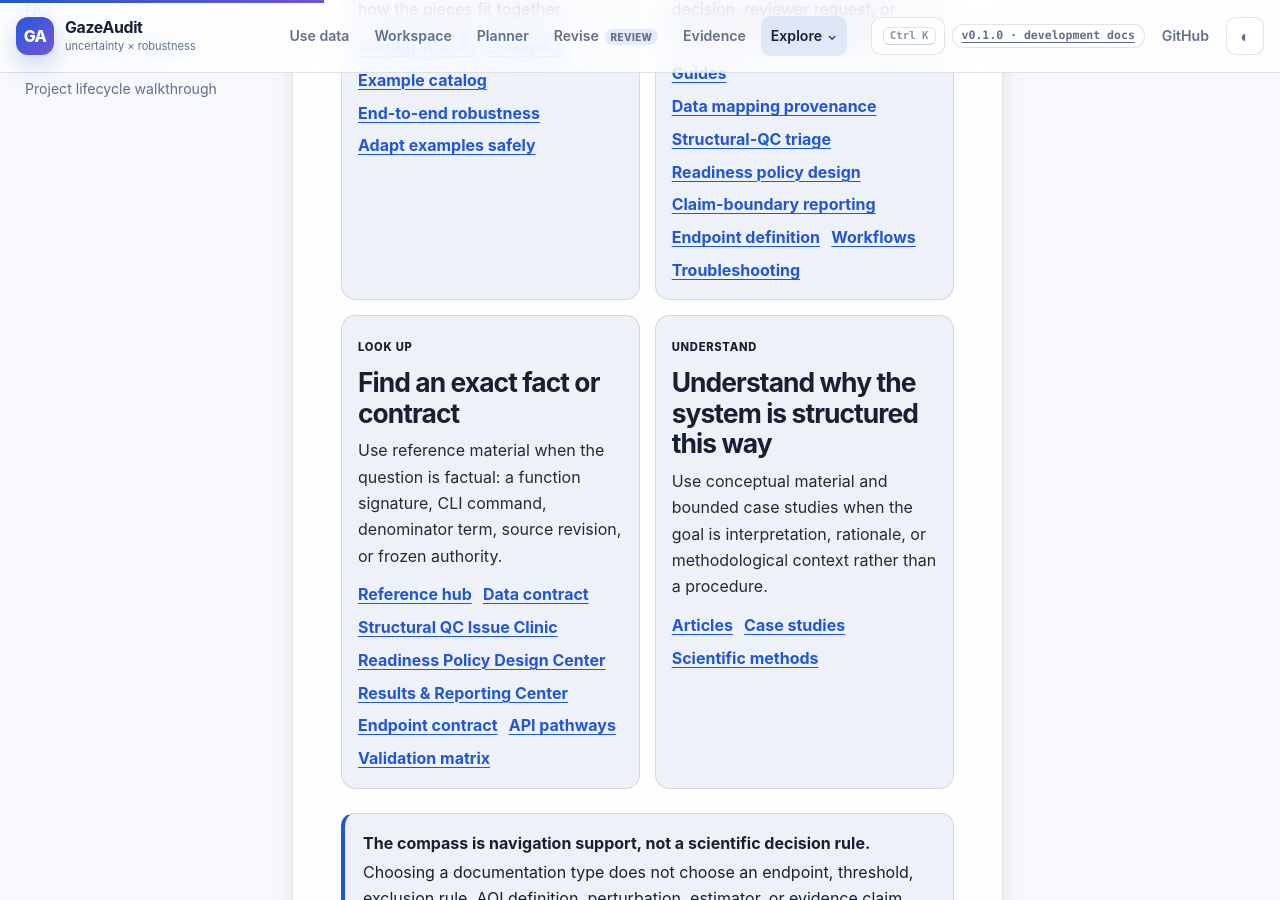
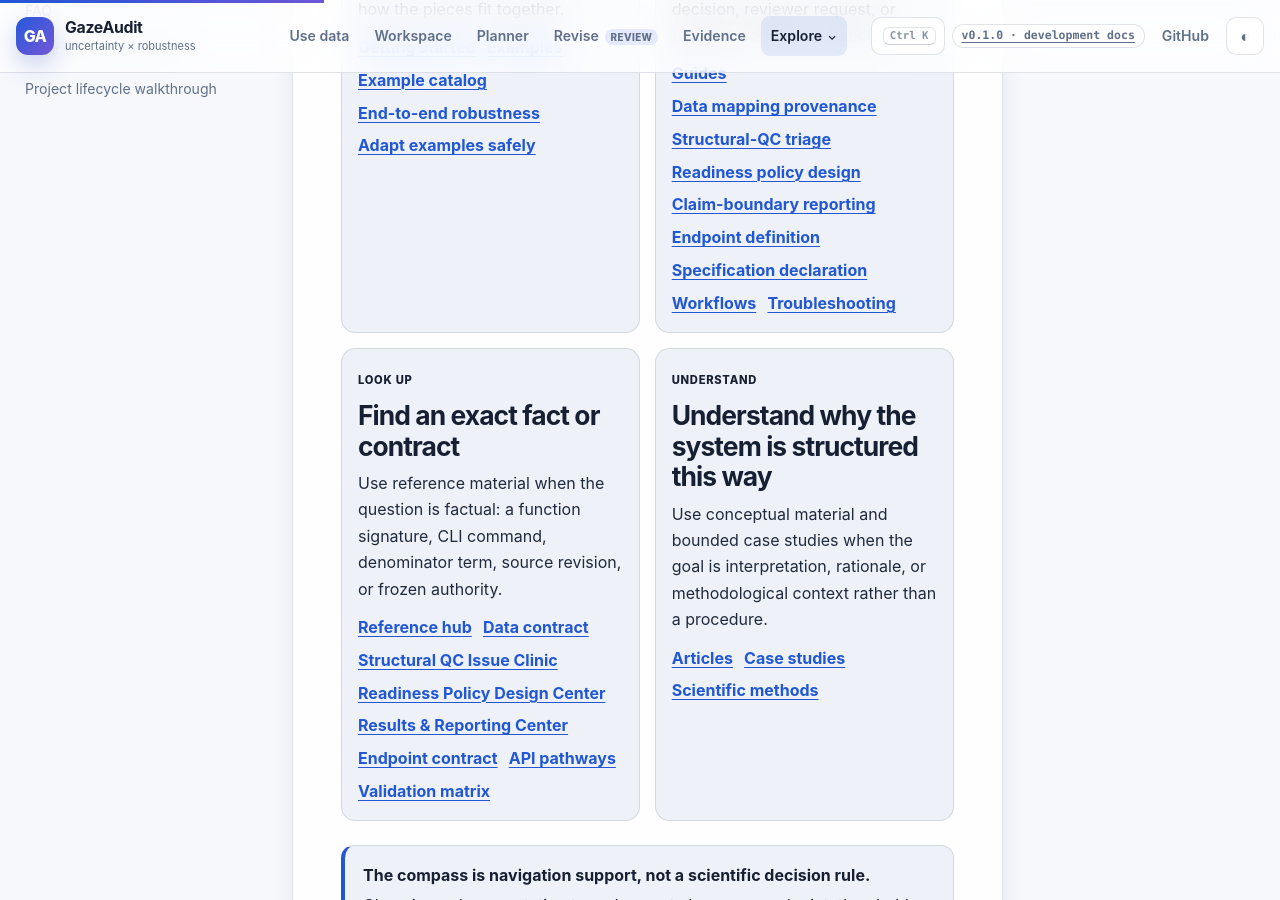
Before and after one commit to stefanosbalaskas/GazeAudit, a Jekyll site: the page built from docs/documentation-map.md, in a window 1280 px wide and 900 px high, scrolled down 786 px. Built offline with Jekyll 4.4.1, drawn with Linux system fonts in a browser that asks for light colours.

Commit message:
docs: add specification declaration guide to compass

```diff
--- a/docs/documentation-map.md
+++ b/docs/documentation-map.md
@@ -38,6 +38,7 @@ This structure is adapted from the tutorial / how-to / reference / explanation s
       <a href="{{ '/docs/guides/readiness-policy-design/' | relative_url }}">Readiness policy design</a>
       <a href="{{ '/docs/guides/claim-boundary-reporting/' | relative_url }}">Claim-boundary reporting</a>
       <a href="{{ '/docs/guides/endpoint-definition/' | relative_url }}">Endpoint definition</a>
+      <a href="{{ '/docs/guides/specification-declaration/' | relative_url }}">Specification declaration</a>
       <a href="{{ '/docs/workflows/' | relative_url }}">Workflows</a>
       <a href="{{ '/docs/guides/troubleshooting/' | relative_url }}">Troubleshooting</a>
     </div>
```
